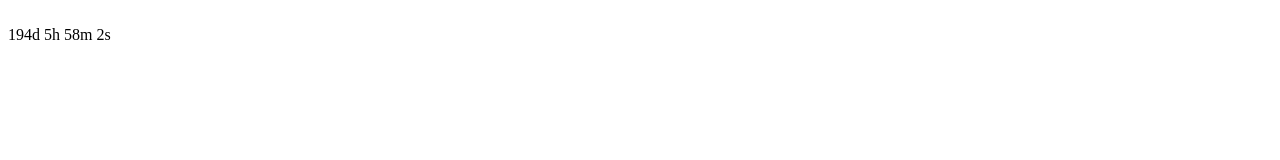
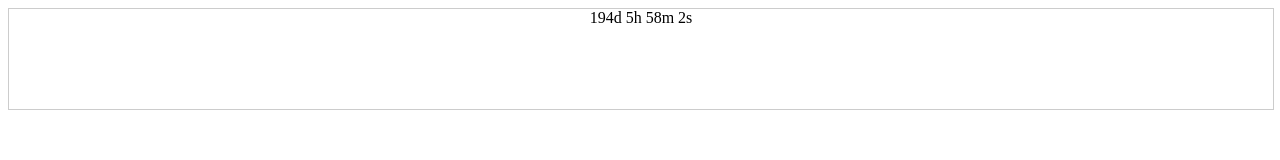
Before and after one commit to hiltd2758/project2, a plain HTML site: page index.html in a window 1280 px wide. Drawn offline with Linux system fonts and the light colour scheme.

Commit message:
Update index.html

```diff
--- a/index.html
+++ b/index.html
@@ -1,42 +1,13 @@
 <!DOCTYPE html>
 <html>
 <head>
- <title>ĐẾM NGƯỢC NGÀY THI TỐT NGHIỆP</title>
+  <title>Đếm Ngược Ngày Thi Tốt Nghiệp</title>
+  <link rel="stylesheet" href="styles.css">
 </head>
 <body>
 
 <div id="countdown"></div>
 
-<script>
-// Định nghĩa hàm để tính thời gian còn lại từ ngày hiện tại đến một ngày cụ thể
-function countdownTimer() {
- const countDownDate = new Date("2024-06-03T00:00:00").getTime(); // Thời gian cụ thể để đếm ngược đến
-
- // Cập nhật thời gian mỗi giây
- const x = setInterval(function() {
-  const now = new Date().getTime(); // Thời gian hiện tại
-  const distance = countDownDate - now; // Tính toán khoảng cách thời gian
-
-  // Tính toán số lượng ngày, giờ, phút và giây còn lại
-  const days = Math.floor(distance / (1000 * 60 * 60 * 24));
-  const hours = Math.floor((distance % (1000 * 60 * 60 * 24)) / (1000 * 60 * 60));
-  const minutes = Math.floor((distance % (1000 * 60 * 60)) / (1000 * 60));
-  const seconds = Math.floor((distance % (1000 * 60)) / 1000);
-
-  // Hiển thị thời gian còn lại trong thẻ div có id="countdown"
-  document.getElementById("countdown").innerHTML = days + "d " + hours + "h "
-  + minutes + "m " + seconds + "s ";
-
-  // Khi thời gian đếm ngược kết thúc, hiển thị thông báo
-  if (distance < 0) {
-   clearInterval(x);
-   document.getElementById("countdown").innerHTML = "EXPIRED";
-  }
- }, 1000); // Cập nhật mỗi 1 giây
-}
-
-// Gọi hàm countdownTimer để bắt đầu đếm ngược
-countdownTimer();
-</script>
+<script src="script.js"></script>
 </body>
 </html>
```
